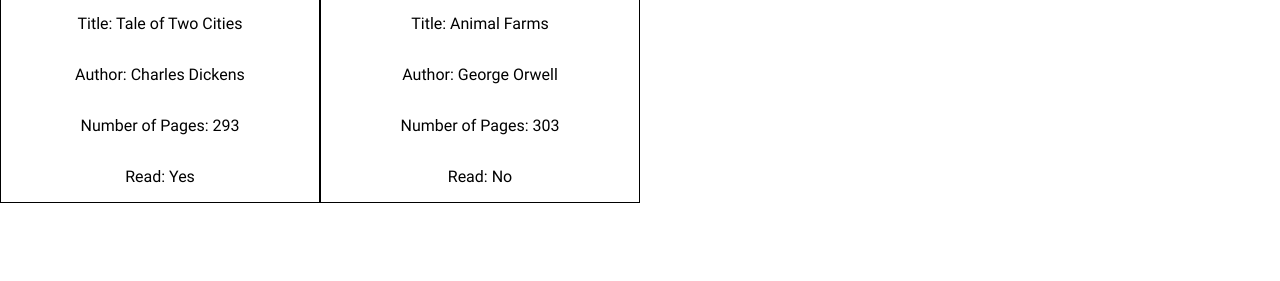
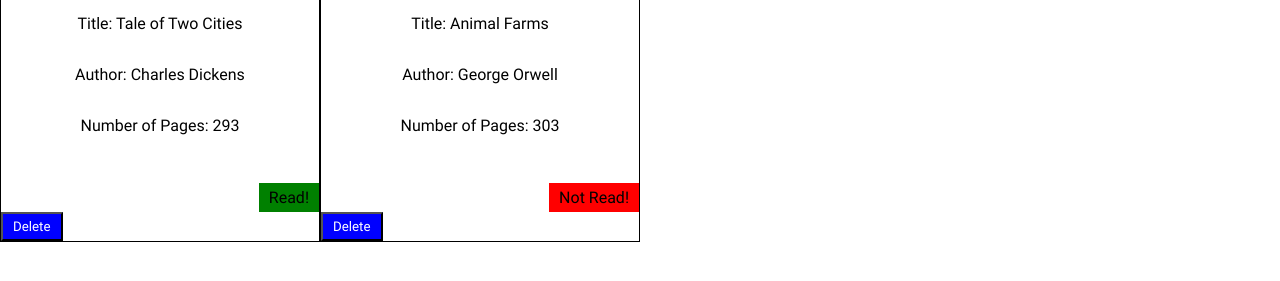
Before and after one commit to sheldonmetoyer/library, a plain HTML site: page index.html in a window 1280 px wide. Shown: the part 41-322 px from the top of the page. Drawn offline with Linux system fonts and the light colour scheme.

Commit message:
Added both display for read/unread + delete btn
appended read division based on if the box is checked or unchecked
also appended a delete button.

```diff
--- a/script.js
+++ b/script.js
@@ -4,6 +4,7 @@ const libraryShelf = document.querySelector('.library-shelf');
 const dialog = document.querySelector('dialog');
 const submitBtn = document.querySelector(".submit");
 const form = document.querySelector('form');
+const read = document.querySelector('#read');
 
 
 function Book(title, author, num_pages, isRead) {
@@ -13,23 +14,17 @@ function Book(title, author, num_pages, isRead) {
     this.isRead = isRead;
 }
 
-const first_book = new Book("Tale of Two Cities", "Charles Dickens", 293, "Yes");
-const second_book = new Book("Animal Farms", "George Orwell", 303, "No");
+const first_book = new Book("Tale of Two Cities", "Charles Dickens", 293, true);
+const second_book = new Book("Animal Farms", "George Orwell", 303, false);
 
-myLibrary.push(first_book);
-myLibrary.push(second_book);
+myLibrary.push(first_book, second_book);
+
 
 
 function addBookToLibrary() {
-    // let bookTitle = prompt("What is the title of the book?");
-    // let bookAuthor = prompt("Who is the author of the book?");
-    // let num_pages = prompt("How many pages are in the book?");
-    // let isRead = prompt("Have you read the book");
-
-    // const newBook = new Book(bookTitle, bookAuthor, num_pages, isRead);
     event.preventDefault();
 
-    const newBook = new Book (form.bookTitle.value, form.bookAuthor.value, form.num_pages.value, form.isRead.value);
+    const newBook = new Book (form.bookTitle.value, form.bookAuthor.value, form.num_pages.value, form.isRead.checked);
 
 
     myLibrary.push(newBook);
@@ -45,6 +40,7 @@ function displayLibrary() {
     myLibrary.forEach( (item, index) => {
 
         const newestdiv = document.createElement('div');
+        const readDiv = document.createElement('div');
         for (const prop in item) {
             const newPara = document.createElement('p');
             // newPara.textContent = prop + ": " + item[prop];
@@ -54,35 +50,35 @@ function displayLibrary() {
                 newPara.textContent = `Author: ${item[prop]}`;
             } else if (prop === "num_pages") {
                 newPara.textContent = `Number of Pages: ${item[prop]}`;
-            } else newPara.textContent = `Read: ${item[prop]}`;
+            } else if (item[prop] === true) {
+                readDiv.textContent = `Read!`;
+                readDiv.classList.add('read')
+            } else if (item[prop] === false) {
+                readDiv.textContent = `Not Read!`;
+                readDiv.classList.add('not-read')
+            }
+
             newestdiv.appendChild(newPara);
+            newestdiv.appendChild(readDiv);
+
         }
+
+        addDeleteBtn(newestdiv);
 
         newestdiv.classList.add("card");
         libraryShelf.appendChild(newestdiv);
 
-        //this is the first way I did it. looping seems to be the more professional way to do it
+    });
+}
 
-        // const newDiv = document.createElement('div');
-        // const titlePara = document.createElement('p')
-        // const authorPara = document.createElement('p')
-        // const pagesPara = document.createElement('p')
-        // const isReadPara = document.createElement('p')
+function addDeleteBtn(bookCard) {
+    const createDeleteBtn = document.createElement('button');
 
-        // titlePara.textContent = `Title: ${item.title}`;
-        // authorPara.textContent = `Author: ${item.author}`;
-        // pagesPara.textContent = `Number of pages: ${item.num_pages}`;
-        // isReadPara.textContent = `Read: ${item.isRead}`;
+    createDeleteBtn.classList.add("deleteBtn")
 
-        // newDiv.appendChild(titlePara);
-        // newDiv.appendChild(authorPara);
-        // newDiv.appendChild(pagesPara);
-        // newDiv.appendChild(isReadPara);
+    createDeleteBtn.textContent = "Delete";
 
-        // newDiv.classList.add('card');
-
-        // libraryShelf.appendChild(newDiv);
-    });
+    bookCard.appendChild(createDeleteBtn);
 }
 
 displayLibrary();
--- a/style.css
+++ b/style.css
@@ -35,3 +35,23 @@ header {
     flex-direction: column;
     align-items: center;
 }
+
+.read {
+    align-self: flex-end;
+    background-color: green;
+    padding: 5px 10px;
+}
+
+.not-read {
+    align-self: flex-end;
+    background-color: red;
+    padding: 5px 10px;
+}
+
+.deleteBtn {
+    align-self: flex-start;
+    justify-self: flex-end;
+    background-color: blue;
+    padding: 5px 10px;
+    color: white;
+}
```
